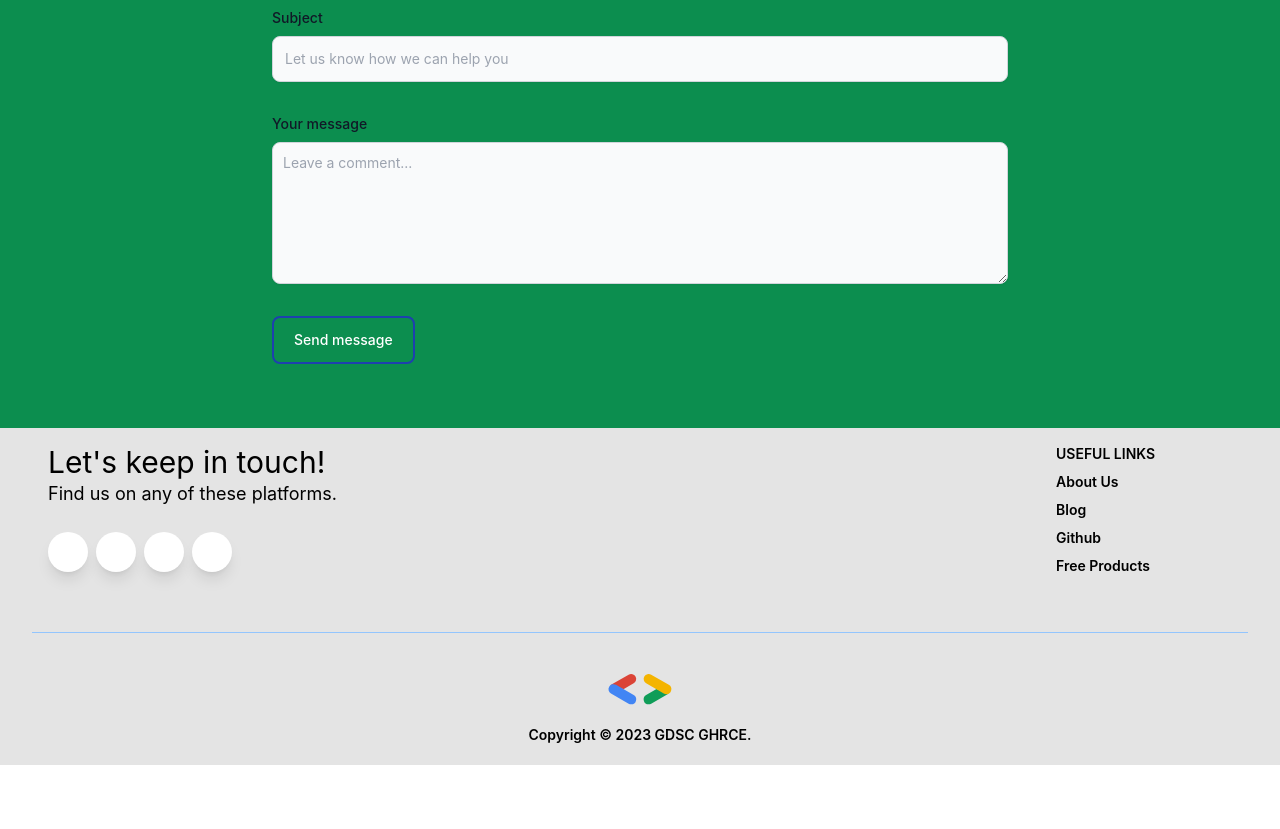
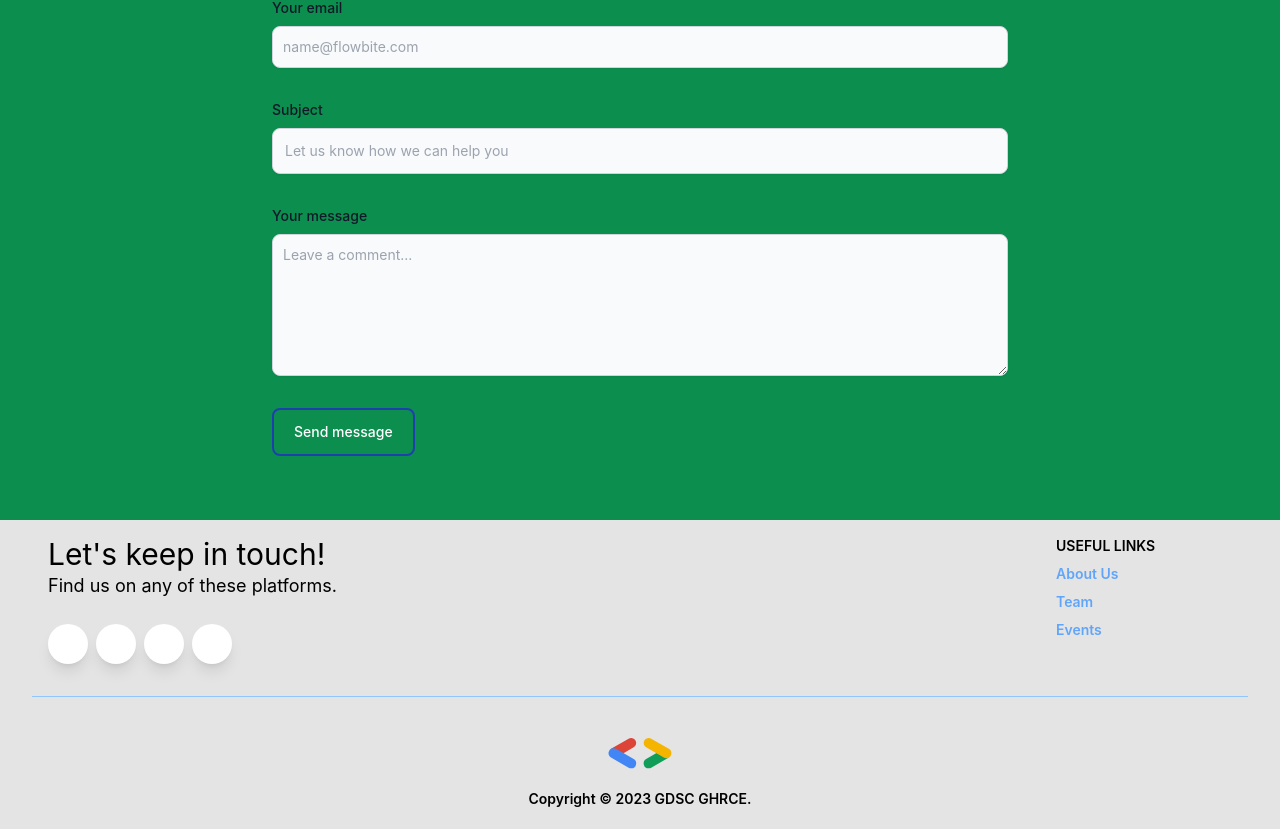
Before and after one commit to Kalpak43/gdscghrce.github.io, a React (Create React App) app: page / in a window 1280 px wide. Shown: the part 2960-3789 px from the top of the page. Before the commit the page ends 3725 px from the top, so only its background shows below. Built offline with nearby package versions, Linux system fonts and the light colour scheme; some icons are missing.

Commit message:
Minor footer changes

```diff
--- a/src/Components/Footer.js
+++ b/src/Components/Footer.js
@@ -49,11 +49,11 @@ const Footer = () => {
                 <span class="block uppercase text-blueGray-500 text-sm font-semibold mb-2">
                   Useful Links
                 </span>
-                <ul class="list-unstyled">
+                <ul class="list-unstyled text-blue-400">
                   <li>
                     <a
                       class="text-blueGray-600 hover:text-blueGray-800 font-semibold block pb-2 text-sm"
-                      href="https://www.creative-tim.com/presentation?ref=njs-profile"
+                      href="/about"
                     >
                       About Us
                     </a>
@@ -61,25 +61,17 @@ const Footer = () => {
                   <li>
                     <a
                       class="text-blueGray-600 hover:text-blueGray-800 font-semibold block pb-2 text-sm"
-                      href="https://blog.creative-tim.com?ref=njs-profile"
+                      href="/team"
                     >
-                      Blog
+                      Team
                     </a>
                   </li>
                   <li>
                     <a
                       class="text-blueGray-600 hover:text-blueGray-800 font-semibold block pb-2 text-sm"
-                      href="https://www.github.com/creativetimofficial?ref=njs-profile"
+                      href="/events"
                     >
-                      Github
-                    </a>
-                  </li>
-                  <li>
-                    <a
-                      class="text-blueGray-600 hover:text-blueGray-800 font-semibold block pb-2 text-sm"
-                      href="https://www.creative-tim.com/bootstrap-themes/free?ref=njs-profile"
-                    >
-                      Free Products
+                      Events
                     </a>
                   </li>
                 </ul>
--- a/src/Components/UpEvent.js
+++ b/src/Components/UpEvent.js
@@ -10,9 +10,14 @@ const UpEvent = () => {
           d="M0,96L20,106.7C40,117,80,139,120,170.7C160,203,200,245,240,234.7C280,224,320,160,360,138.7C400,117,440,139,480,133.3C520,128,560,96,600,80C640,64,680,64,720,90.7C760,117,800,171,840,197.3C880,224,920,224,960,208C1000,192,1040,160,1080,133.3C1120,107,1160,85,1200,90.7C1240,96,1280,128,1320,144C1360,160,1400,160,1420,160L1440,160L1440,0L1420,0C1400,0,1360,0,1320,0C1280,0,1240,0,1200,0C1160,0,1120,0,1080,0C1040,0,1000,0,960,0C920,0,880,0,840,0C800,0,760,0,720,0C680,0,640,0,600,0C560,0,520,0,480,0C440,0,400,0,360,0C320,0,280,0,240,0C200,0,160,0,120,0C80,0,40,0,20,0L0,0Z"
         ></path>
       </svg>
-      <h1 className="text-4xl text-center font-extrabold mb-9">Upcoming Events</h1>
+      <h1 className="text-4xl text-center font-extrabold mb-9">
+        Upcoming Events
+      </h1>
+      <h5 class="text-lg mt-0 mb-2 px-20 text-center">At GDSC, we organize a diverse range of events and activities to cater to the interests of our members. From workshops on cutting-edge technologies like machine learning, cloud computing, and mobile app development to hackathons that challenge your problem-solving abilities, we have something for everyone.</h5>
       <div className="flex w-full justify-center items-center p-6">
-        <img src={event_img} width={400} alt="event"/>
+        <a href="https://gdsc.community.dev/events/details/developer-student-clubs-gh-raisoni-college-of-engineering-nagpur-presents-coreconfluence-empowering-visions/">
+        <img src={event_img} width={400} alt="event" />
+        </a>
       </div>
       <p className="mt-4 text-center">
         <a
```
